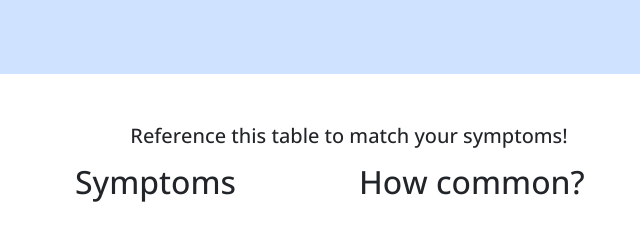
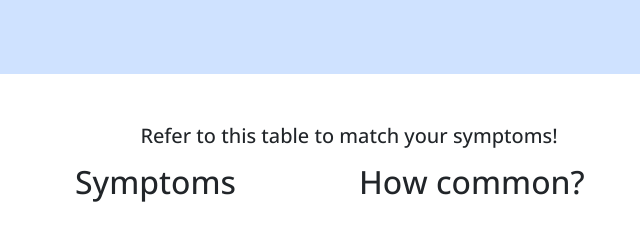
Before and after one commit to techking53/Backdoor_Breaker-PPSIJC, a plain HTML site: page index.html in a window 1280 px wide. Shown: the part 1380-1606 px from the top of the page, 291-931 px from the left. Drawn offline with nearby package versions, Linux system fonts and the light colour scheme.

Commit message:
Update index.html

```diff
--- a/index.html
+++ b/index.html
@@ -57,7 +57,7 @@
       </section>
       <section class="edu" id="edu">
         <div class="container">
-            <h5>Reference this table to match your symptoms!</h5>
+            <h5>Refer to this table to match your symptoms!</h5>
             <div class="grid">
                 <h2>Disease</h2>
                 <h2>Symptoms</h2>
```
